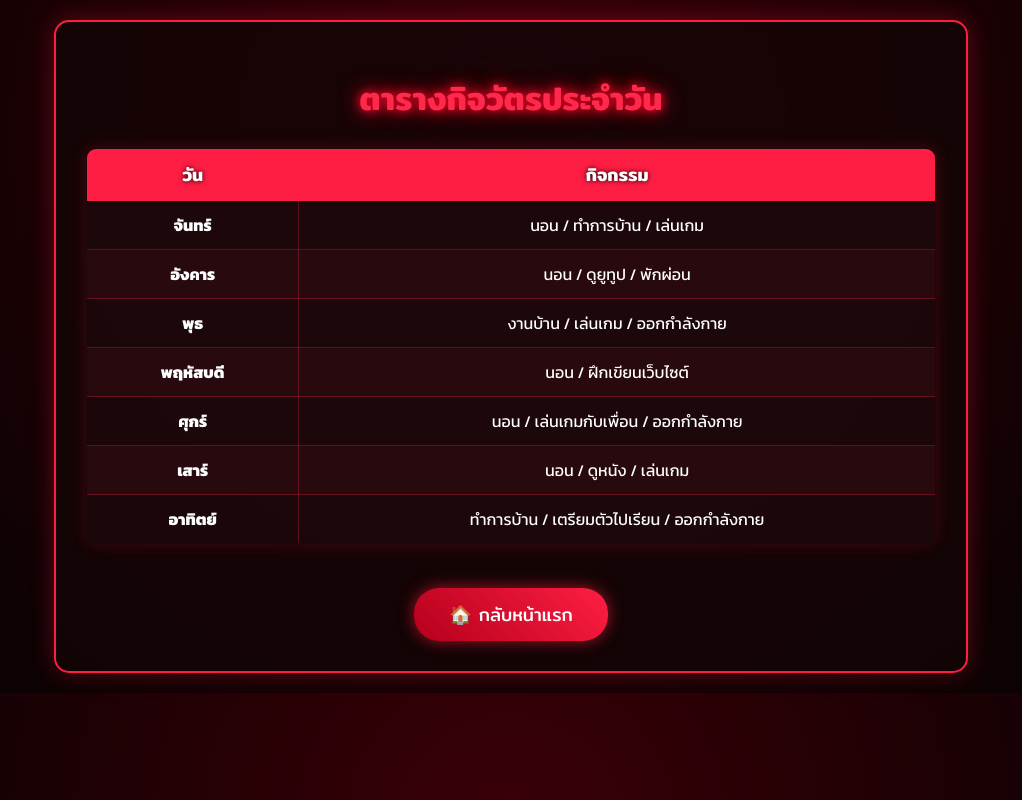
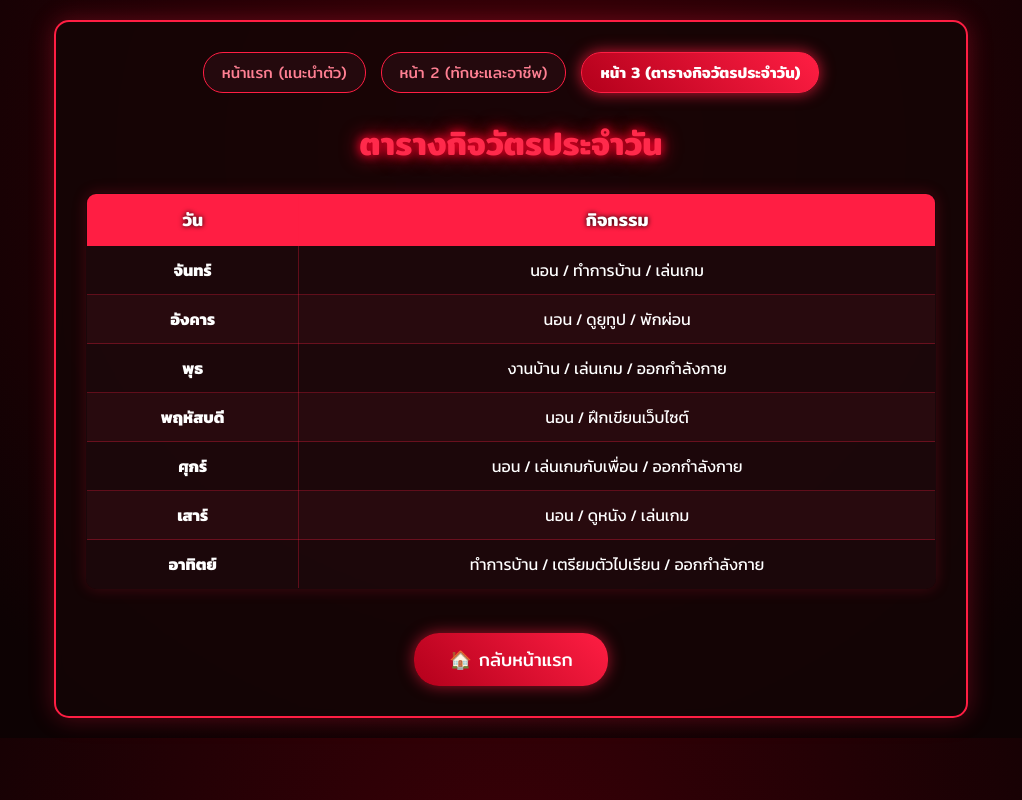
Before and after one commit to SmartVanKid/phanuwit_web, a plain HTML site: page page3.html in a window 1280 px wide. Shown: the whole page, without its empty margins (129-1151 px from the left). Drawn offline with Linux system fonts and the light colour scheme.

Commit message:
Add navigation bar to page3.html
Added a navigation bar to the page for easier access to other sections.

```diff
--- a/page3.html
+++ b/page3.html
@@ -29,6 +29,41 @@
             backdrop-filter: blur(5px);
         }
 
+        /* เมนูนำทางด้านบนตรงกลาง */
+        .navbar {
+            display: flex;
+            justify-content: center;
+            gap: 15px;
+            margin-bottom: 25px;
+            flex-wrap: wrap;
+        }
+
+        .nav-btn {
+            background: rgba(40, 10, 15, 0.8);
+            color: #ff8093;
+            border: 1px solid #ff1e43;
+            padding: 8px 18px;
+            border-radius: 20px;
+            text-decoration: none;
+            font-family: 'Mitr', sans-serif;
+            font-size: 0.95rem;
+            transition: all 0.3s ease;
+        }
+
+        .nav-btn:hover {
+            background: #ff1e43;
+            color: #ffffff;
+            box-shadow: 0 0 12px rgba(255, 30, 67, 0.8);
+            transform: translateY(-2px);
+        }
+
+        .nav-btn.active {
+            background: linear-gradient(45deg, #b3001b, #ff1e43);
+            color: #ffffff;
+            box-shadow: 0 0 15px rgba(255, 30, 67, 0.8);
+            font-weight: bold;
+        }
+
         h1 {
             font-family: 'Mitr', sans-serif;
             color: #ff2a4b;
@@ -38,7 +73,6 @@
             margin-bottom: 25px;
         }
 
-        /* ตารางสไตล์อนิเมะ */
         table {
             width: 100%;
             border-collapse: collapse;
@@ -97,6 +131,13 @@
 <body>
 
     <div class="container">
+        <!-- แถบเมนูตรงกลาง -->
+        <div class="navbar">
+            <a href="index.html" class="nav-btn">หน้าแรก (แนะนำตัว)</a>
+            <a href="page2.html" class="nav-btn">หน้า 2 (ทักษะและอาชีพ)</a>
+            <a href="page3.html" class="nav-btn active">หน้า 3 (ตารางกิจวัตรประจำวัน)</a>
+        </div>
+
         <h1>ตารางกิจวัตรประจำวัน</h1>
 
         <table>
```
